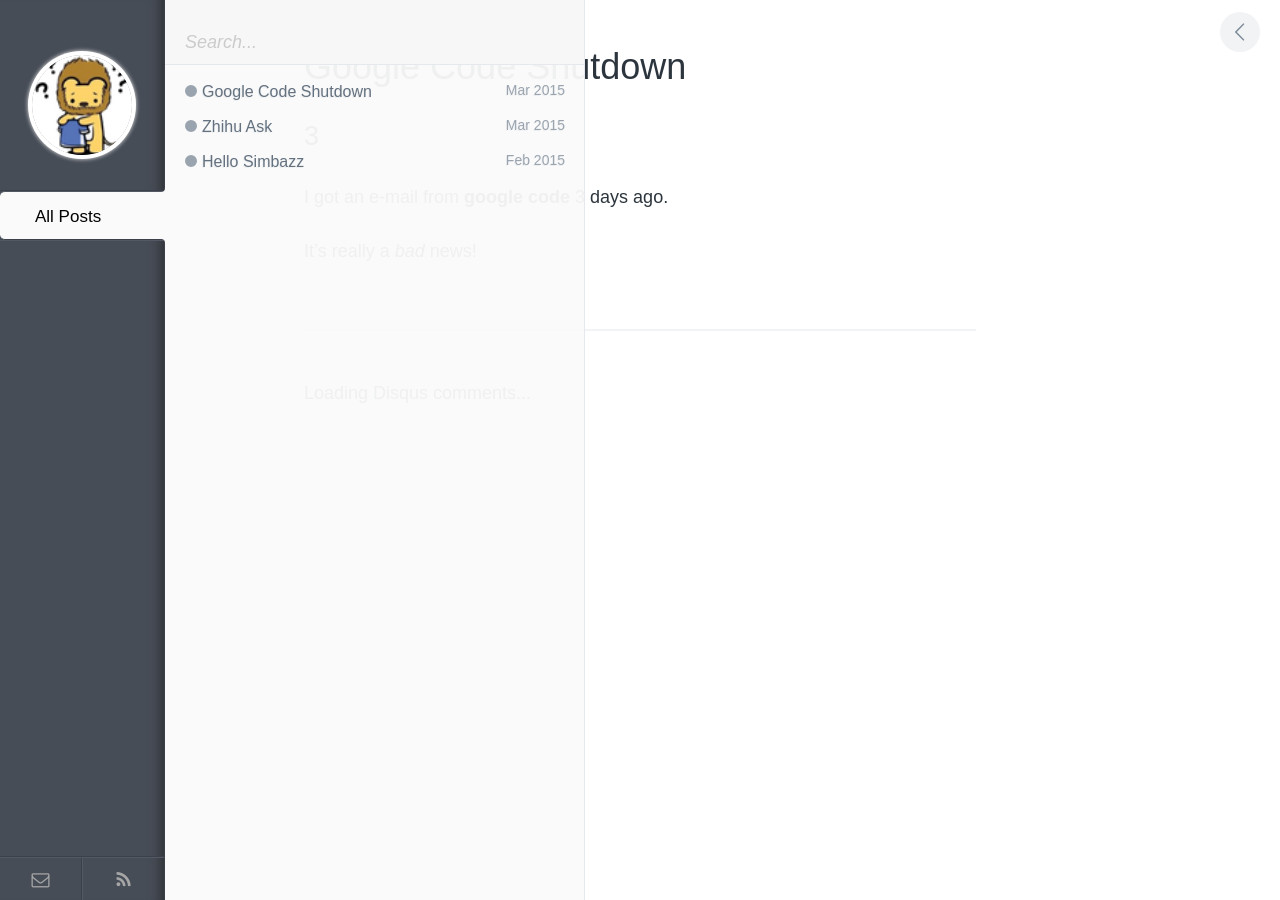
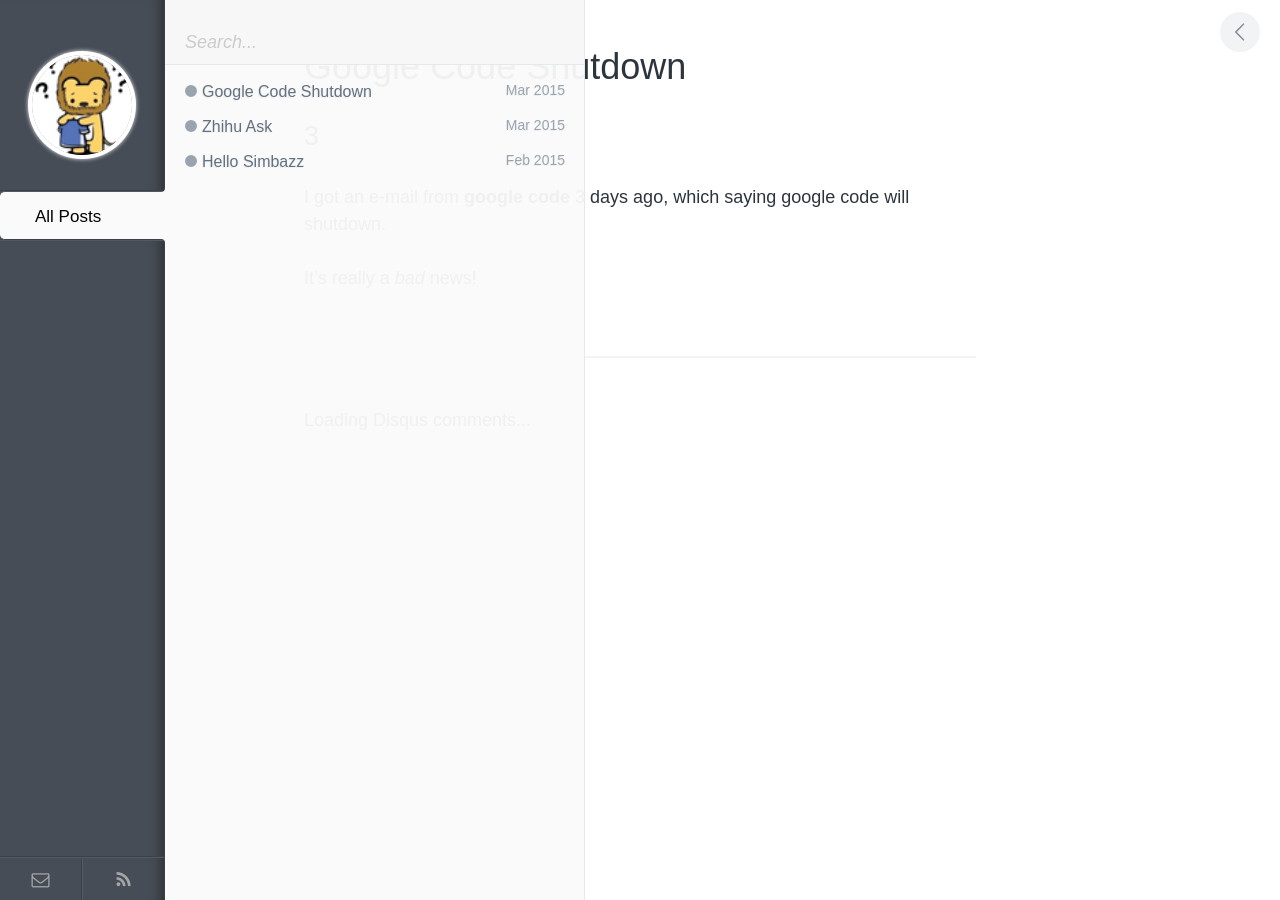
Before and after one commit to simbazz/simbazz.github.io, a Jekyll site: the page built from _posts/2015-03-16-Google Code Shutdown.md, in a window 1280 px wide. Built offline with Jekyll 4.4.1, drawn with Linux system fonts in a browser that asks for light colours; comment, search, counter and statistics services are not loaded.

Commit message:
3rd article change

```diff
--- a/_posts/2015-03-16-Google Code Shutdown.md
+++ b/_posts/2015-03-16-Google Code Shutdown.md
@@ -7,6 +7,6 @@
 
 ## 3
 
-I got an e-mail from **google code** 3 days ago.
+I got an e-mail from **google code** 3 days ago, which saying google code will shutdown.
 
 It's really a *bad* news!
```
